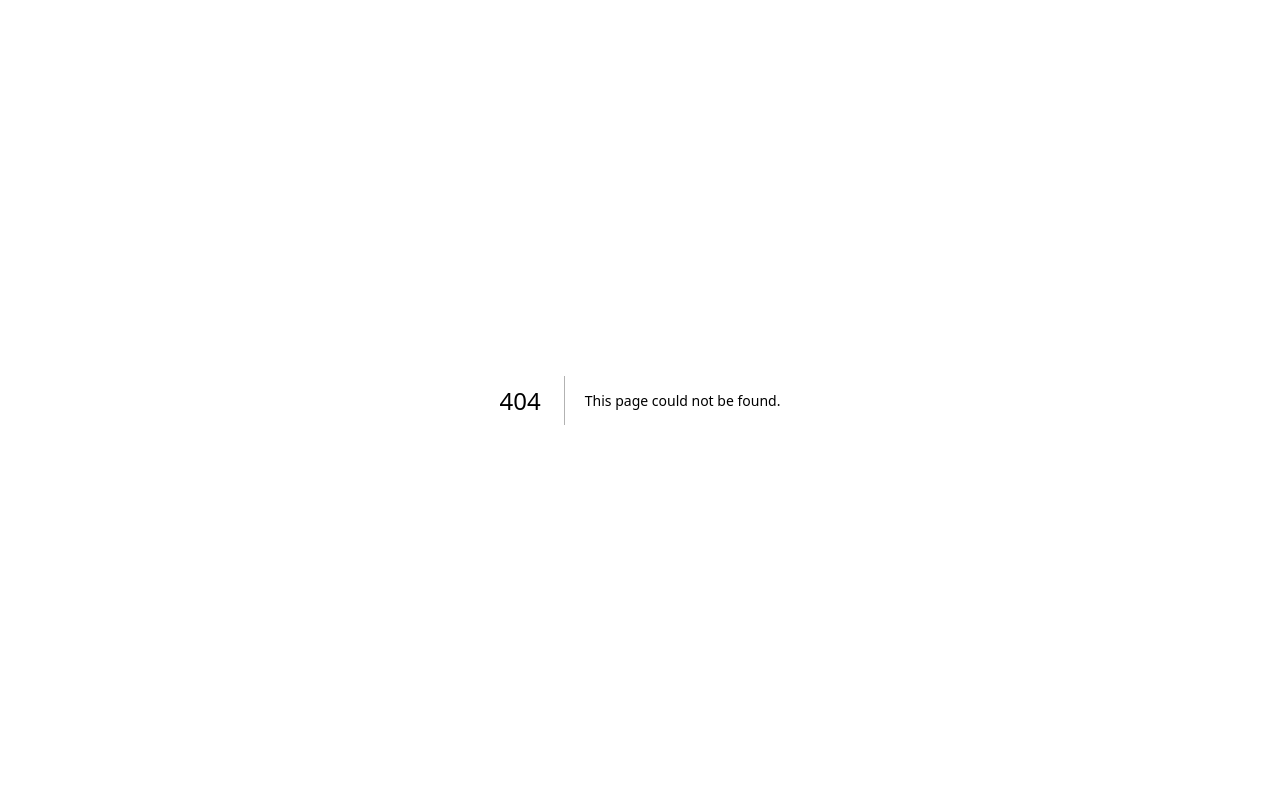
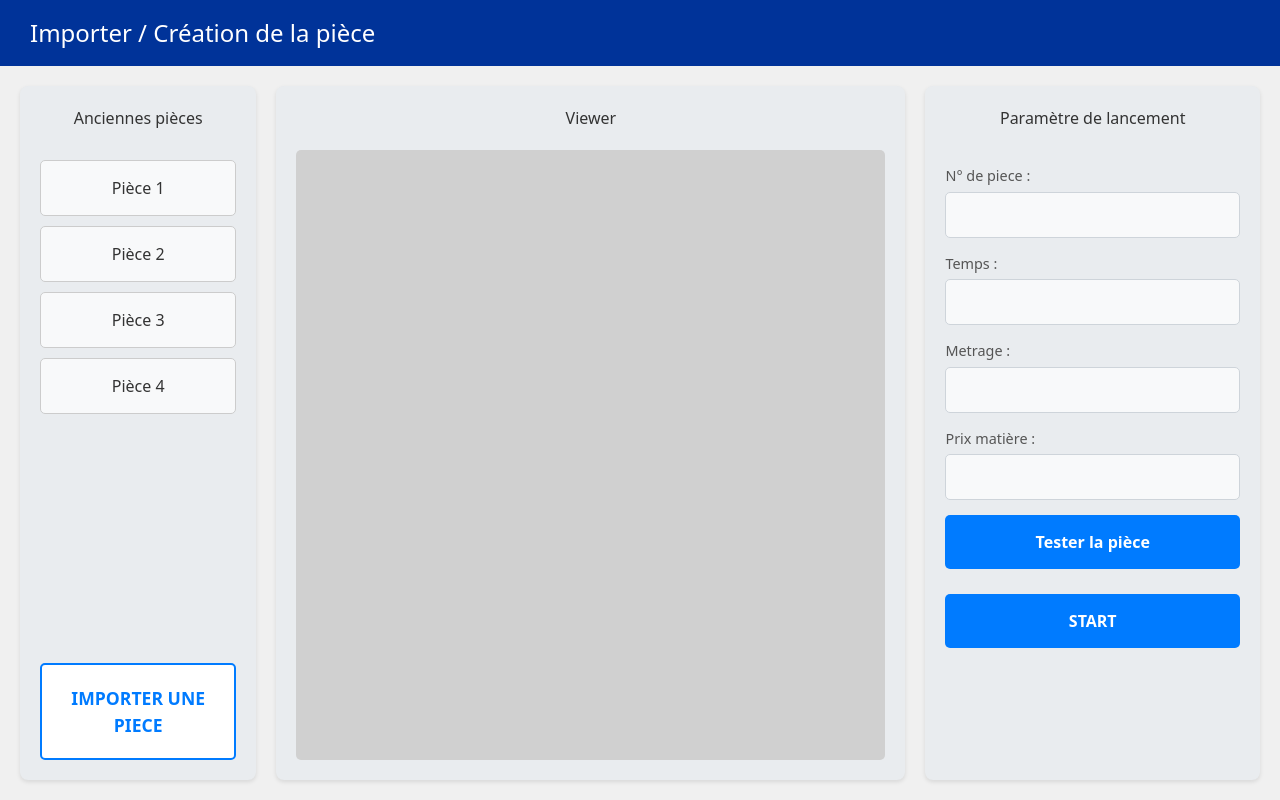
Before and after one commit to yiuko4/atelierdescomposites-front, a Next.js app: page /main in a window 1280 px wide. Before the commit this address had no page. Built offline with nearby package versions, Linux system fonts and the light colour scheme; sample sign-in values are in the browser's storage.

Commit message:
création de la page d'authentification (non fonctionnel) et la page lab avec les différentes fonctionnalités

```diff
--- /dev/null
+++ b/src/components/AuthGuard.tsx
@@ -0,0 +1,39 @@
+import { useEffect, useState, ReactNode } from 'react';
+import { useRouter } from 'next/router';
+
+interface AuthGuardProps {
+  children: ReactNode;
+}
+
+const AuthGuard = ({ children }: AuthGuardProps) => {
+  const router = useRouter();
+  const [isAuthenticated, setIsAuthenticated] = useState(false);
+  const [isLoading, setIsLoading] = useState(true);
+
+  useEffect(() => {
+    // Check if user is authenticated
+    // This is a simple example - in a real app, you would check a token in localStorage,
+    // or make an API call to validate the session
+    const checkAuth = () => {
+      const token = localStorage.getItem('authToken');
+      if (!token) {
+        router.replace('/authentication');
+      } else {
+        setIsAuthenticated(true);
+      }
+      setIsLoading(false);
+    };
+
+    checkAuth();
+  }, [router]);
+
+  // Show nothing while checking authentication
+  if (isLoading) {
+    return <div>Loading...</div>;
+  }
+
+  // If authenticated, show the protected content
+  return isAuthenticated ? <>{children}</> : null;
+};
+
+export default AuthGuard;
--- /dev/null
+++ b/src/pages/authentication.tsx
@@ -0,0 +1,66 @@
+import React, { useState } from 'react';
+import Head from 'next/head';
+import { useRouter } from 'next/router';
+import styles from '../styles/Authentication.module.css';
+
+const AuthenticationPage: React.FC = () => {
+  const router = useRouter();
+  const [login, setLogin] = useState('');
+  const [password, setPassword] = useState('');
+  const [error, setError] = useState('');
+
+  const handleLogin = () => {
+    // In a real application, you would validate credentials against a backend
+    // This is a simple example for demonstration purposes
+    if (login && password) {
+      // Store auth token in localStorage
+      localStorage.setItem('authToken', 'demo-token');
+      // Redirect to main page
+      router.push('/main');
+    } else {
+      setError('Please enter both login and password');
+    }
+  };
+
+  return (
+    <>
+      <Head>
+        <title>Authentification</title>
+      </Head>
+      <div className={styles.pageContainer}>
+        <header className={styles.header}>
+          <h1>Authentification</h1>
+        </header>
+        <main className={styles.authContainer}>
+          <div className={styles.authForm}>
+            {error && <div className={styles.errorMessage}>{error}</div>}
+            <input
+              type="text"
+              placeholder="Login"
+              aria-label="Login"
+              className={styles.inputField}
+              value={login}
+              onChange={(e) => setLogin(e.target.value)}
+            />
+            <input
+              type="password"
+              placeholder="Password"
+              aria-label="Password"
+              className={styles.inputField}
+              value={password}
+              onChange={(e) => setPassword(e.target.value)}
+            />
+            <button
+              className={styles.connectButton}
+              onClick={handleLogin}
+            >
+              Connect
+            </button>
+          </div>
+        </main>
+      </div>
+    </>
+  );
+};
+
+export default AuthenticationPage;
--- a/src/pages/index.tsx
+++ b/src/pages/index.tsx
@@ -1,3 +1,12 @@
+import { useEffect } from 'react';
+import { useRouter } from 'next/router';
+
 export default function Home() {
-  return <div>Hello World</div>;
+  const router = useRouter();
+
+  useEffect(() => {
+    router.replace('/authentication');
+  }, [router]);
+
+  return null; // No UI needed as we're redirecting
 }
--- /dev/null
+++ b/src/pages/main.tsx
@@ -0,0 +1,60 @@
+import React from 'react';
+import Head from 'next/head';
+import styles from '../styles/Main.module.css';
+import AuthGuard from '../components/AuthGuard';
+
+const MainPage: React.FC = () => {
+  return (
+    <AuthGuard>
+    <>
+      <Head>
+        <title>Importer / Création de la pièce</title>
+      </Head>
+      <div className={styles.pageContainer}>
+        <header className={styles.header}>
+          <h1>Importer / Création de la pièce</h1>
+        </header>
+        <div className={styles.mainAppContainer}>
+          <aside className={styles.sidebarLeft}>
+            <h2>Anciennes pièces</h2>
+            <button className={styles.pieceButton}>Pièce 1</button>
+            <button className={styles.pieceButton}>Pièce 2</button>
+            <button className={styles.pieceButton}>Pièce 3</button>
+            <button className={styles.pieceButton}>Pièce 4</button>
+            <button className={styles.importButton}>IMPORTER UNE PIECE</button>
+          </aside>
+          <main className={styles.viewerSection}>
+            <h2>Viewer</h2>
+            <div className={styles.viewerPlaceholder}>
+              {/* Viewer content will go here */}
+            </div>
+          </main>
+          <aside className={styles.sidebarRight}>
+            <h2>Paramètre de lancement</h2>
+            <div className={styles.paramGroup}>
+              <label htmlFor="piece-num">N° de piece :</label>
+              <input type="text" id="piece-num" name="piece-num" className={styles.paramInput} />
+            </div>
+            <div className={styles.paramGroup}>
+              <label htmlFor="temps">Temps :</label>
+              <input type="text" id="temps" name="temps" className={styles.paramInput} />
+            </div>
+            <div className={styles.paramGroup}>
+              <label htmlFor="metrage">Metrage :</label>
+              <input type="text" id="metrage" name="metrage" className={styles.paramInput} />
+            </div>
+            <div className={styles.paramGroup}>
+              <label htmlFor="prix-matiere">Prix matière :</label>
+              <input type="text" id="prix-matiere" name="prix-matiere" className={styles.paramInput} />
+            </div>
+            <button className={styles.testButton}>Tester la pièce</button>
+            <button className={styles.startButton}>START</button>
+          </aside>
+        </div>
+      </div>
+    </>
+    </AuthGuard>
+  );
+};
+
+export default MainPage;
--- /dev/null
+++ b/src/styles/Authentication.module.css
@@ -0,0 +1,73 @@
+.pageContainer {
+  display: flex;
+  flex-direction: column;
+  min-height: 100vh;
+  background-color: #f0f0f0;
+}
+
+.header {
+  background-color: #003399; /* Dark blue */
+  color: white;
+  padding: 15px 30px;
+  text-align: left;
+  width: 100%;
+}
+
+.header h1 {
+  margin: 0;
+  font-size: 1.5em;
+}
+
+.authContainer {
+  display: flex;
+  justify-content: center;
+  align-items: center;
+  flex-grow: 1; /* Takes remaining vertical space */
+  padding: 20px;
+}
+
+.authForm {
+  display: flex;
+  flex-direction: column;
+  gap: 20px;
+  width: 100%;
+  max-width: 350px;
+}
+
+.inputField {
+  padding: 15px;
+  border: 1px solid #007bff; /* Blue border */
+  border-radius: 5px;
+  font-size: 1em;
+  background-color: #e9f5ff; /* Light blue background for inputs */
+}
+
+.inputField::placeholder {
+  color: #6c757d;
+}
+
+.connectButton {
+  padding: 15px;
+  border: 1px solid green;
+  border-radius: 5px;
+  background-color: white;
+  color: green;
+  font-size: 1em;
+  cursor: pointer;
+  font-weight: bold;
+  transition: background-color 0.2s;
+}
+
+.connectButton:hover {
+  background-color: #e6ffe6;
+}
+
+.errorMessage {
+  color: #dc3545;
+  background-color: #f8d7da;
+  border: 1px solid #f5c6cb;
+  border-radius: 5px;
+  padding: 10px;
+  margin-bottom: 10px;
+  text-align: center;
+}
--- /dev/null
+++ b/src/styles/Main.module.css
@@ -0,0 +1,162 @@
+.pageContainer {
+  display: flex;
+  flex-direction: column;
+  min-height: 100vh;
+  background-color: #f0f0f0;
+  color: #333;
+}
+
+.header {
+  background-color: #003399; /* Dark blue */
+  color: white;
+  padding: 15px 30px;
+  text-align: left;
+}
+
+.header h1 {
+  margin: 0;
+  font-size: 1.5em;
+}
+
+.mainAppContainer {
+  display: flex;
+  flex-grow: 1;
+  padding: 20px;
+  gap: 20px;
+}
+
+.sidebarLeft,
+.sidebarRight,
+.viewerSection {
+  background-color: #e9ecef; /* Light grey for sections */
+  padding: 20px;
+  border-radius: 8px;
+  box-shadow: 0 2px 4px rgba(0,0,0,0.1);
+}
+
+.sidebarLeft {
+  flex: 1;
+  display: flex;
+  flex-direction: column;
+  gap: 10px;
+}
+
+.sidebarLeft h2,
+.sidebarRight h2,
+.viewerSection h2 {
+  text-align: center;
+  margin-top: 0;
+  margin-bottom: 20px;
+  color: #333;
+}
+
+.pieceButton {
+  padding: 15px;
+  border: 1px solid #ccc;
+  border-radius: 5px;
+  background-color: #f8f9fa;
+  cursor: pointer;
+  text-align: center;
+}
+
+.pieceButton:hover {
+  background-color: #e2e6ea;
+}
+
+.importButton {
+  padding: 20px;
+  border: 2px solid #007bff; /* Blue border */
+  border-radius: 5px;
+  background-color: white;
+  color: #007bff;
+  font-size: 1.1em;
+  font-weight: bold;
+  cursor: pointer;
+  margin-top: auto; /* Pushes to the bottom */
+}
+
+.importButton:hover {
+  background-color: #e7f3ff;
+}
+
+.viewerSection {
+  flex: 3;
+  display: flex;
+  flex-direction: column;
+}
+
+.viewerPlaceholder {
+  flex-grow: 1;
+  background-color: #d0d0d0; /* Darker grey for viewer area */
+  border-radius: 5px;
+  display: flex;
+  justify-content: center;
+  align-items: center;
+  color: #666;
+  font-style: italic;
+}
+
+.sidebarRight {
+  flex: 1.5;
+  display: flex;
+  flex-direction: column;
+  gap: 15px;
+}
+
+.paramGroup {
+  display: flex;
+  flex-direction: column;
+  gap: 5px;
+}
+
+.paramGroup label {
+  font-size: 0.9em;
+  color: #555;
+}
+
+.paramInput {
+  padding: 10px;
+  border: 1px solid #ced4da;
+  border-radius: 5px;
+  background-color: #f8f9fa;
+}
+
+.testButton,
+.startButton {
+  padding: 15px;
+  border-radius: 5px;
+  font-size: 1em;
+  font-weight: bold;
+  cursor: pointer;
+  color: white;
+  border: none;
+}
+
+.testButton {
+  background-color: #007bff; /* Blue */
+}
+
+.testButton:hover {
+  background-color: #0056b3;
+}
+
+.startButton {
+  background-color: #007bff; /* Blue */
+  margin-top: 10px;
+}
+
+.startButton:hover {
+  background-color: #0056b3;
+}
+
+/* Responsive Adjustments */
+@media (max-width: 768px) {
+  .mainAppContainer {
+    flex-direction: column;
+  }
+
+  .sidebarLeft,
+  .sidebarRight {
+    flex-basis: auto; /* Allow them to take natural height */
+  }
+}
```
